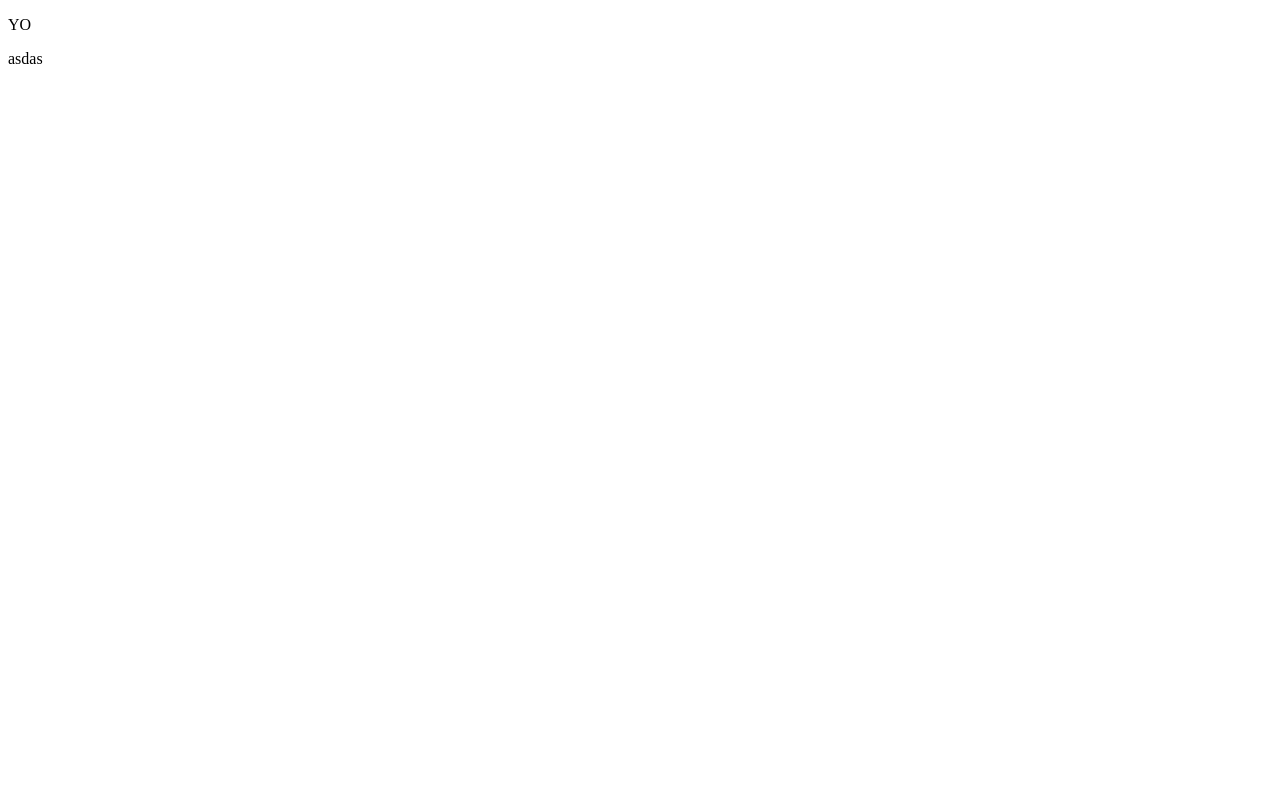
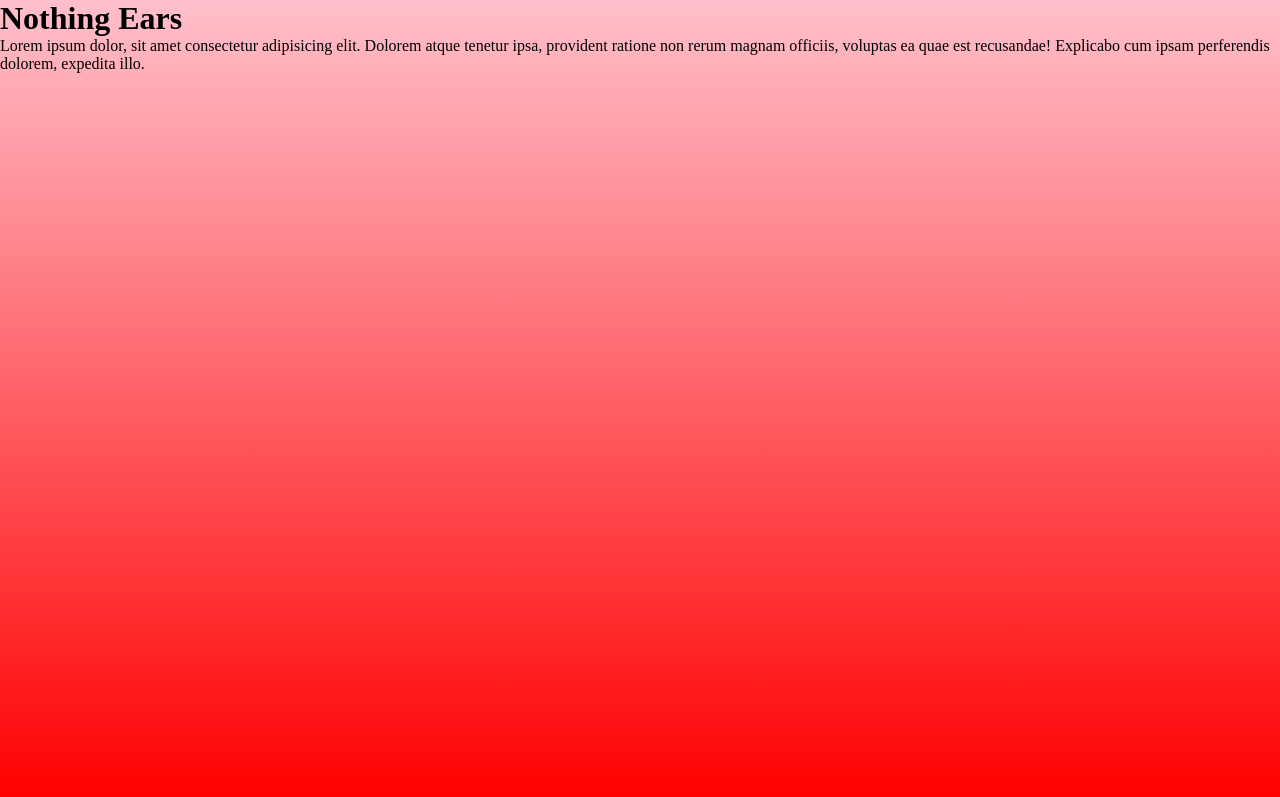
Before and after one commit to Jeremmie/nothingear, a plain HTML site: page index.html in a window 1280 px wide. Shown: the top 797 px of the page. Drawn offline with Linux system fonts and the light colour scheme.

Commit message:
changement mineur

```diff
--- a/index.html
+++ b/index.html
@@ -9,9 +9,16 @@
 </head>
 
 <body>
-    <p>YO</p>
-    asdas
+    <header>
+        <h1>Nothing Ears</h1>
+        <p>Lorem ipsum dolor, sit amet consectetur adipisicing elit. Dolorem atque tenetur ipsa, provident ratione non
+            rerum magnam officiis, voluptas ea quae est recusandae! Explicabo cum ipsam perferendis dolorem, expedita
+            illo.</p>
+    </header>
 
+    <section>
+        <video src="/video/Nothing_ears 2.mov" muted loop autoplay"></video>
+    </section>
 
     <script src="script.js"></script>
 </body>
--- a/style.css
+++ b/style.css
@@ -0,0 +1,11 @@
+* {
+    box-sizing: border-box;
+    margin: 0;
+    padding: 0;
+
+}
+
+header {
+    background: linear-gradient(pink, red);
+    height: 100vh;
+}
```
Also changed, not shown: 2 other files.
